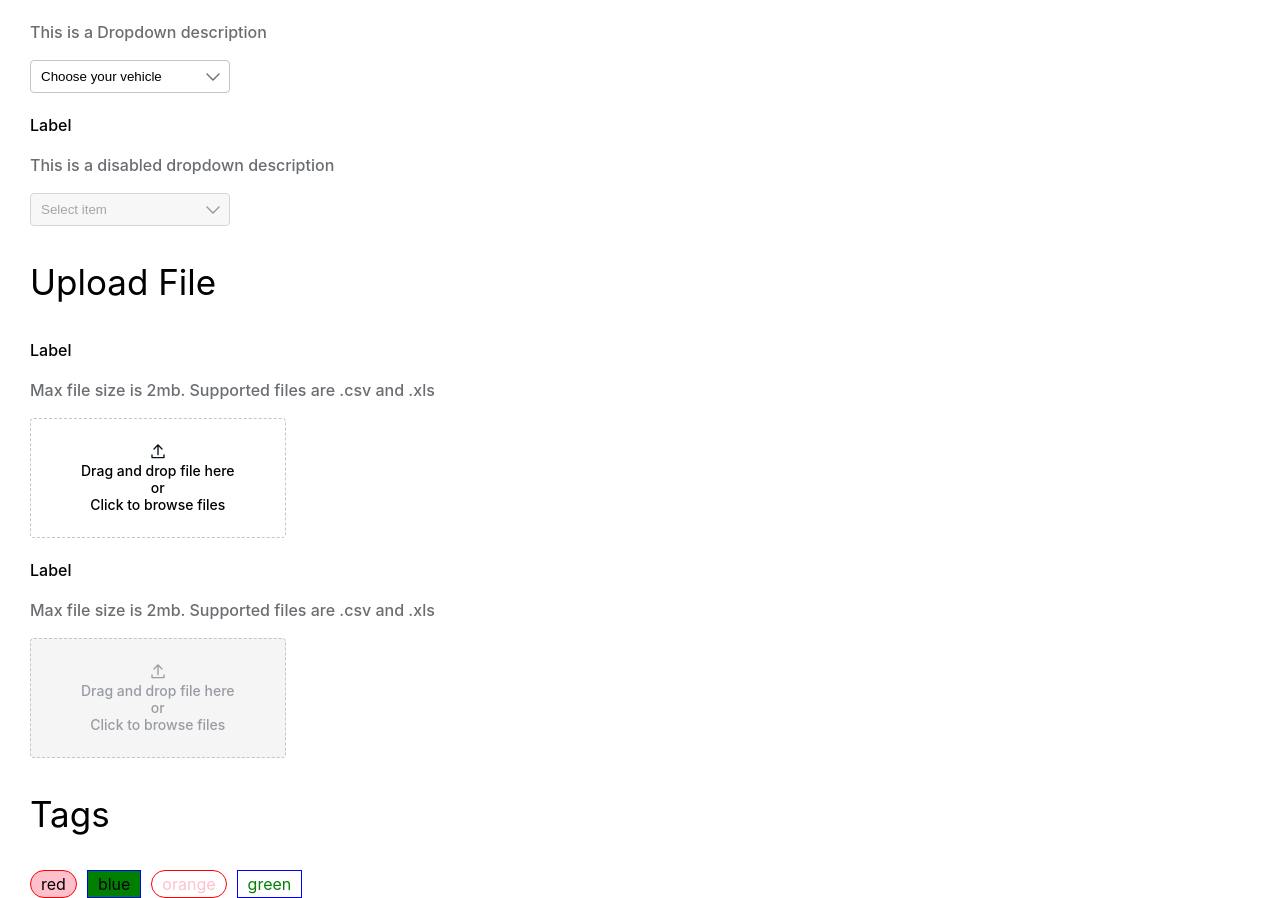
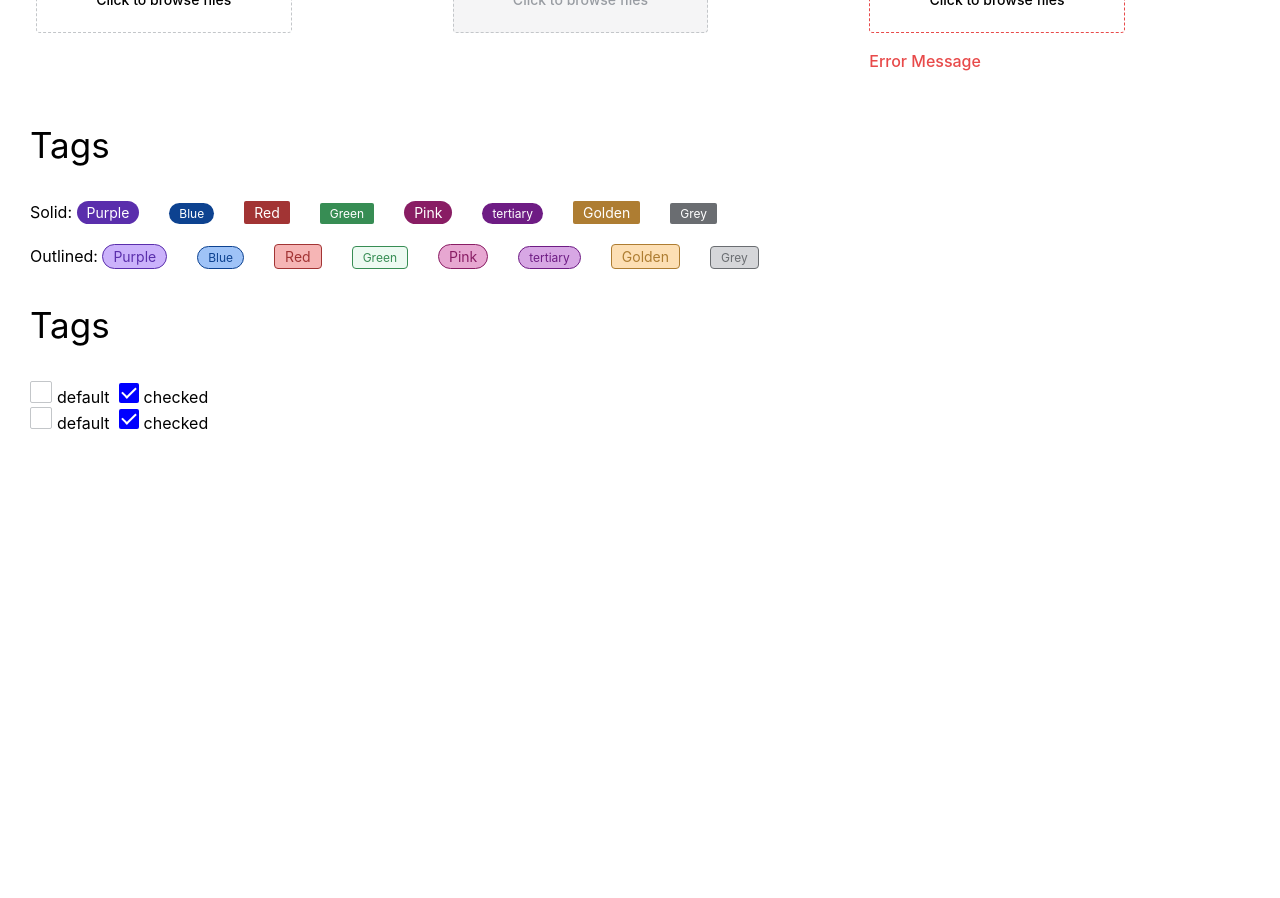
Before and after one commit to dikshashukla455/Design-system, a React (Create React App) app: page / in a window 1280 px wide. Shown: the part 2340-3238 px from the top of the page. After the commit the page ends 2773 px from the top, so only its background shows below. Built offline with nearby package versions, Linux system fonts and the light colour scheme.

Commit message:
Added the Tag and updated the dropdown component

```diff
--- a/src/App.js
+++ b/src/App.js
@@ -12,6 +12,7 @@ import { TextField, TextArea } from "./components/TextField/TextField";
 import Dropdown from "./components/TextField/Dropdown";
 import UploadFile from "./components/TextField/UploadFile";
 import Tag from "./components/Tags/Tag";
+import { Checkbox } from "./components/TextField/ButtonComponent";
 function App() {
 	return (
 		<div className="App">
@@ -66,6 +67,10 @@ function App() {
 			<span>None:</span>
 			<Button variant="transparent">Click Me</Button>
 			<p style={{ fontSize: "35px" }}>Text Field</p>
+			<div
+				className=""
+				style={{ display: "flex", justifyContent: "space-around" }}
+			>
 				<TextField
 					inputType="text"
 					placeholderText="Enter your field"
@@ -80,7 +85,12 @@ function App() {
 					description="This is a description"
 					variant="disabled"
 				/>
+			</div>
 			<p style={{ fontSize: "35px" }}>Textarea</p>
+			<div
+				className=""
+				style={{ display: "flex", justifyContent: "space-around" }}
+			>
 				<TextArea
 					placeholderText="Enter something"
 					label="Label"
@@ -94,7 +104,12 @@ function App() {
 					textareaFocusColor="s500"
 					variant="disabled"
 				/>
+			</div>
 			<p style={{ fontSize: "35px" }}>Dropdown</p>
+			<div
+				className=""
+				style={{ display: "flex", justifyContent: "space-around" }}
+			>
 				<Dropdown
 					label="Label"
 					description="This is a Dropdown description"
@@ -105,31 +120,155 @@ function App() {
 					Option4="Bike"
 					focusColor="w500"
 				/>
-			<br />
+
 				<Dropdown
 					label="Label"
 					description="This is a disabled dropdown description"
 					variant="disabled"
 					placeholder="Select item"
 				/>
+			</div>
 			<p style={{ fontSize: "35px" }}>Upload File</p>
+			<div
+				className=""
+				style={{ display: "flex", justifyContent: "space-around" }}
+			>
 				<UploadFile
 					label="Label"
-				description="Max file size is 2mb. Supported files are .csv and .xls"
+					description="Max file size is 2mb. Supported files are .csv and .xls   "
 					acceptFiles=".pdf"
 				/>
-			<br />
 				<UploadFile
 					label="Label"
-				description="Max file size is 2mb. Supported files are .csv and .xls"
+					description="Max file size is 2mb. Supported files are .csv and .xls    "
 					variant="disabled"
-
+				/>
+				<UploadFile
+					label="Label"
+					description="Max file size is 2mb. Supported files are .csv and .xls "
+					variant="error"
+				/>
+			</div>
+			<p style={{ fontSize: "35px" }}>Tags</p>
+			Solid:{" "}
+			<Tag
+				variant="solid"
+				variantShape="rounded"
+				tagName="Purple"
+				tagColor="secondary"
+				fontSize="14px"
+			/>
+			<Tag
+				variant="solid"
+				variantShape="rounded"
+				tagName="Blue"
+				tagColor="primary"
+				fontSize="12px"
+			/>
+			<Tag
+				variant="solid"
+				variantShape="rectangle"
+				tagName="Red"
+				tagColor="danger"
+				fontSize="14px"
+			/>
+			<Tag
+				variant="solid"
+				variantShape="rectangle"
+				tagName="Green"
+				tagColor="success"
+				fontSize="12px"
+			/>
+			<Tag
+				variant="solid"
+				variantShape="rounded"
+				tagName="Pink"
+				tagColor="accent"
+				fontSize="14px"
+			/>
+			<Tag
+				variant="solid"
+				variantShape="rounded"
+				tagName="tertiary"
+				tagColor="tertiary"
+				fontSize="12px"
+			/>
+			<Tag
+				variant="solid"
+				variantShape="rectangle"
+				tagName="Golden"
+				tagColor="warning"
+				fontSize="14px"
+			/>
+			<Tag
+				variant="solid"
+				variantShape="rectangle"
+				tagName="Grey"
+				tagColor="grey"
+				fontSize="12px"
+			/>
+			<br />
+			<br />
+			Outlined:{" "}
+			<Tag
+				variant="outlined"
+				variantShape="rounded"
+				tagName="Purple"
+				tagColor="secondary"
+				fontSize="14px"
+			/>
+			<Tag
+				variant="outlined"
+				variantShape="rounded"
+				tagName="Blue"
+				tagColor="primary"
+				fontSize="12px"
+			/>
+			<Tag
+				variant="outlined"
+				variantShape="rectangle"
+				tagName="Red"
+				tagColor="danger"
+				fontSize="14px"
+			/>
+			<Tag
+				variant="outlined"
+				variantShape="rectangle"
+				tagName="Green"
+				tagColor="success"
+				fontSize="12px"
+			/>
+			<Tag
+				variant="outlined"
+				variantShape="rounded"
+				tagName="Pink"
+				tagColor="accent"
+				fontSize="14px"
+			/>
+			<Tag
+				variant="outlined"
+				variantShape="rounded"
+				tagName="tertiary"
+				tagColor="tertiary"
+				fontSize="12px"
+			/>
+			<Tag
+				variant="outlined"
+				variantShape="rectangle"
+				tagName="Golden"
+				tagColor="warning"
+				fontSize="14px"
+			/>
+			<Tag
+				variant="outlined"
+				variantShape="rectangle"
+				tagName="Grey"
+				tagColor="grey"
+				fontSize="12px"
 			/>
 			<p style={{ fontSize: "35px" }}>Tags</p>
-			<Tag variant="solid" variantShape="rounded" tagName="red"/>
-			<Tag variant="solid" variantShape="rectangle" tagName="blue"/>
-			<Tag variant="outlined" variantShape="rounded" tagName="orange"/>
-			<Tag variant="outlined" variantShape="rectangle" tagName="green"/>
+			<Checkbox checkColor="s500" />
+			<Checkbox variant="disabled" />
 		</div>
 	);
 }
--- a/src/components/Tags/Tag.js
+++ b/src/components/Tags/Tag.js
@@ -1,4 +1,9 @@
 import React from "react";
+import {
+	ButtonType,
+	DarkTagColor,
+	LightTagColor,
+} from "../colors/UtilityFunction";
 
 function Tag({ fontSize, variant, variantShape, tagColor, tagName }) {
 	return (
@@ -6,12 +11,13 @@ function Tag({ fontSize, variant, variantShape, tagColor, tagName }) {
 			{variant === "solid" && variantShape === "rounded" && (
 				<div
 					style={{
-						border: "1px solid red",
+						border: `none`,
 						borderRadius: "100px",
-						backgroundColor: "pink",
-
+						backgroundColor: `${DarkTagColor(tagColor)}`,
+						color: `#ffffff`,
+						fontSize:`${fontSize}`
 					}}
-          className="tagBlock"
+					className="tagBlock"
 				>
 					{tagName}
 				</div>
@@ -19,11 +25,13 @@ function Tag({ fontSize, variant, variantShape, tagColor, tagName }) {
 			{variant === "solid" && variantShape === "rectangle" && (
 				<div
 					style={{
-						border: "1px solid blue",
-						backgroundColor: "green",
-
+						border: "none",
+						borderRadius: "2px",
+						backgroundColor: `${DarkTagColor(tagColor)}`,
+						color: `#ffffff`,
+						fontSize:`${fontSize}`
 					}}
-          className="tagBlock"
+					className="tagBlock"
 				>
 					{tagName}
 				</div>
@@ -31,12 +39,13 @@ function Tag({ fontSize, variant, variantShape, tagColor, tagName }) {
 			{variant === "outlined" && variantShape === "rounded" && (
 				<div
 					style={{
-						border: "1px solid red",
+						border: `1px solid ${DarkTagColor(tagColor)}`,
 						borderRadius: "100px",
-						color: "pink",
-
+						color: `${DarkTagColor(tagColor)}`,
+						backgroundColor: `${LightTagColor(tagColor)}`,
+						fontSize:`${fontSize}`
 					}}
-          className="tagBlock"
+					className="tagBlock"
 				>
 					{tagName}
 				</div>
@@ -44,11 +53,13 @@ function Tag({ fontSize, variant, variantShape, tagColor, tagName }) {
 			{variant === "outlined" && variantShape === "rectangle" && (
 				<div
 					style={{
-						border: "1px solid blue",
-						color: "green",
-
+						border: `1px solid ${DarkTagColor(tagColor)}`,
+						borderRadius: "4px",
+						color: `${DarkTagColor(tagColor)}`,
+						backgroundColor: `${LightTagColor(tagColor)}`,
+						fontSize:`${fontSize}`
 					}}
-          className="tagBlock"
+					className="tagBlock"
 				>
 					{tagName}
 				</div>
--- /dev/null
+++ b/src/components/TextField/ButtonComponent.js
@@ -0,0 +1,76 @@
+import { React, useState } from "react";
+import { colors } from "../Data/ColorData";
+import { getThemeColor } from "../colors/UtilityFunction";
+export const Checkbox = (checkColor, variant) => {
+	const [checked, setChecked] = useState(true);
+
+	return (
+		<>
+			{variant === "disabled" ? (
+				<div>
+					<label class="checkbox" for="myCheckbox_one">
+						<input
+							type="checkbox"
+							class="check_input"
+							id="myCheckbox_one"
+							name="myCheckbox"
+							disabled
+						/>
+						<div class="checkmark"></div>
+						default
+					</label>
+					&nbsp;&nbsp;
+					<label class="checkbox" for="myCheckbox_two">
+						<input
+							type="checkbox"
+							class="check_input"
+							id="myCheckbox_two"
+							name="myCheckbox"
+							onChange={() => setChecked(!checked)}
+							checked={checked}
+							disabled
+						/>
+						<div
+							class="checkmark"
+							style={{ backgroundColor: "#c3c6c9" }}
+							//style={{backgroundColor: `${colors[getThemeColor(checkColor)][checkColor]}` }}
+						></div>
+						checked
+					</label>
+				</div>
+			) : (
+				<div>
+					<label class="checkbox" for="myCheckbox_three">
+						<input
+							type="checkbox"
+							class="check_input"
+							id="myCheckbox_three"
+							name="myCheckbox"
+
+						/>
+						<div class="checkmark"></div>
+						default
+					</label>
+					&nbsp;&nbsp;
+					<label class="checkbox" for="myCheckbox_four">
+						<input
+							type="checkbox"
+							class="check_input"
+							id="myCheckbox_four"
+							name="myCheckbox"
+							onChange={() => setChecked(!checked)}
+							checked={checked}
+
+						/>
+						<div
+							class="checkmark"
+							style={{ backgroundColor: `${checked && "blue"}` }}
+							//style={{backgroundColor: `${colors[getThemeColor(checkColor)][checkColor]}` }}
+						></div>
+						checked
+					</label>
+				</div>
+			)}
+		</>
+	);
+};
--- a/src/components/TextField/UploadFile.js
+++ b/src/components/TextField/UploadFile.js
@@ -7,6 +7,7 @@ import { getThemeColor } from "../colors/UtilityFunction";
 function UploadFile({ label, description, variant, acceptFiles, focusColor }) {
 	const backgroundVariant = variant === "disabled" ? "#F5F5F6" : "#ffffff";
 	const colorVariant = variant === "disabled" ? "#989CA2" : "#000000";
+	const errorVariant = variant === "error" ? "#E84A4A" : "#C3C6C9";
 
 	return (
 		<>
@@ -39,11 +40,30 @@ function UploadFile({ label, description, variant, acceptFiles, focusColor }) {
 						backgroundColor: `${backgroundVariant}`,
 						color: `${colorVariant}`,
 						//outlineColor: `${colors[colorCode][focusColor]}`,
+						borderColor:`${errorVariant}`
 					}}
 				>
-					{variant==="disabled" ? <img src={DisabledImg} /> : <img src={UploadImg} />} <br /> Drag and drop file here <br /> or{" "}
-					<br /> Click to browse files
+					{variant === "disabled" ? (
+						<img src={DisabledImg} />
+					) : (
+						<img src={UploadImg} />
+					)}{" "}
+					<br /> Drag and drop file here <br /> or <br /> Click to browse files
 				</label>
+
+				{variant === "error" && (
+					<p
+						style={{
+							color: "#E84A4A",
+							fontSize: "16px",
+							fontWeight: "500",
+							lineHeight: "24px",
+						}}
+						className="error"
+					>
+						Error Message
+					</p>
+				)}
 			</form>
 		</>
 	);
--- a/src/components/colors/UtilityFunction.js
+++ b/src/components/colors/UtilityFunction.js
@@ -74,3 +74,59 @@ export function ButtonType(type) {
 			break;
 	}
 }
+export function DarkTagColor(type) {
+	switch (type) {
+		case "primary":
+			return colors.primary.p500;
+			break;
+		case "secondary":
+			return colors.secondary.s400;
+			break;
+		case "tertiary":
+			return colors.tertiary.t400;
+			break;
+		case "accent":
+			return colors.accent.a400;
+			break;
+		case "success":
+			return colors.success.s400;
+			break;
+		case "warning":
+			return colors.warning.w400;
+			break;
+		case "danger":
+			return colors.danger.d400;
+			break;
+		case "grey":
+			return colors.grey.g400;
+			break;
+	}
+}
+export function LightTagColor(type) {
+	switch (type) {
+		case "primary":
+			return colors.primary.p75;
+			break;
+		case "secondary":
+			return colors.secondary.s75;
+			break;
+		case "tertiary":
+			return colors.tertiary.t75;
+			break;
+		case "accent":
+			return colors.accent.a75;
+			break;
+		case "success":
+			return colors.success.s75;
+			break;
+		case "warning":
+			return colors.warning.w75;
+			break;
+		case "danger":
+			return colors.danger.d75;
+			break;
+		case "grey":
+			return colors.grey.g75;
+			break;
+	}
+}
--- a/src/index.css
+++ b/src/index.css
@@ -72,5 +72,38 @@ input[type="file"] {
 .tagBlock{
 	display: inline-block;
 	padding:3px 10px;
-	margin-right:10px;
+	margin-right:30px;
 }
+.radio_input,.check_input{
+	display: none;
+}
+.check_input:checked ~ .checkmark{
+	border: none;
+	background-color: aqua;
+}
+.checkbox .checkmark{
+    display: inline-block;
+	position: relative;
+	margin-right: 5px;
+	width: 20px;
+	height: 20px;
+	cursor: pointer;
+	border: 1px solid #C3C6C9;
+	border-radius: 2px;
+}
+.check_input:checked ~ .checkmark::after {
+	content: "";
+	display: block;
+    color: aliceblue;
+	width: 12px;
+	height: 6px;
+    border-left: 2px solid white;
+    border-bottom: 2px solid white;
+	position: absolute;
+	left: 50%;
+	top: 40%;
+	transform: translate(-50%, -50%) rotate(-45deg);
+}
+.checkbox .checkmark:focus-visible{
+    outline: 5px solid black;
+}
```
Lines whose indentation alone changed are shown as unchanged.
